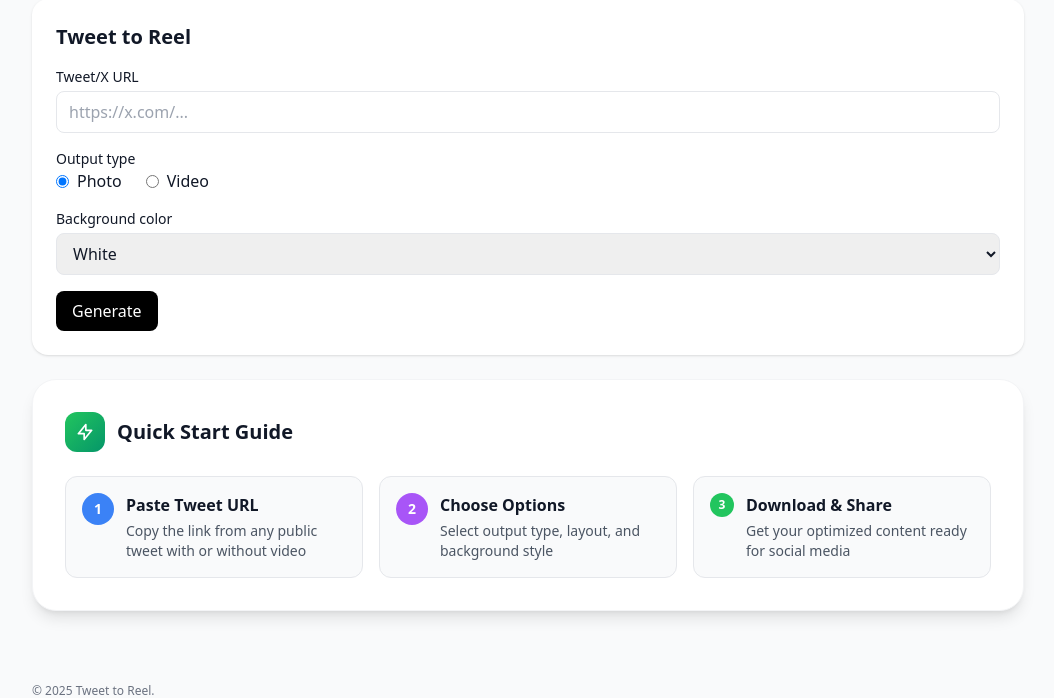
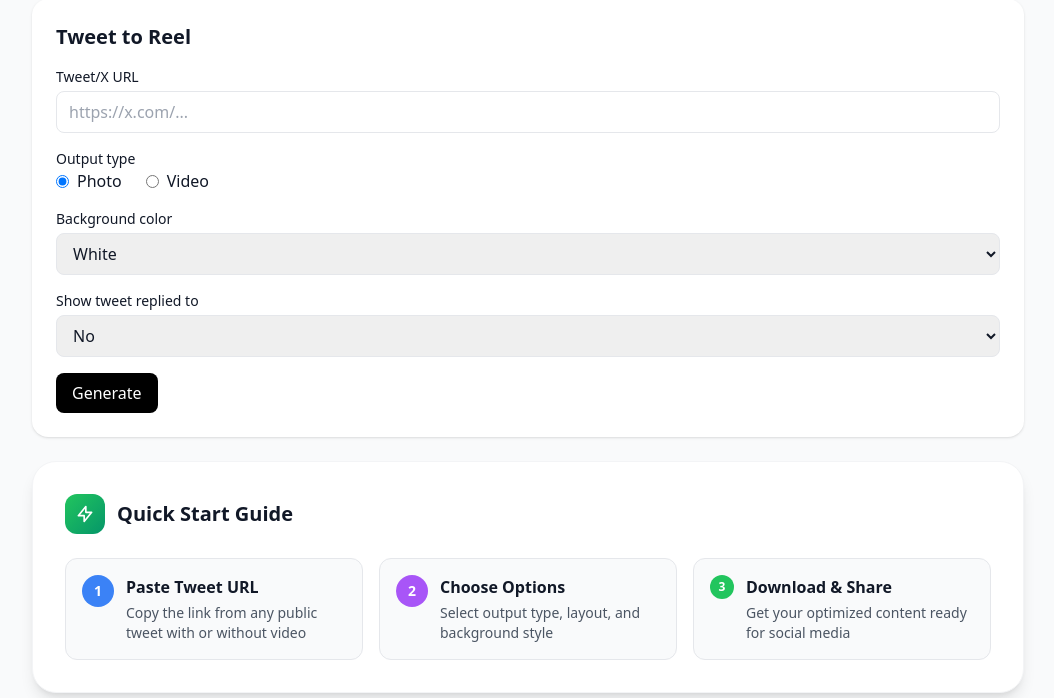
Before and after one commit to Costinbc/tweet_to_reel, a Flask app: page / in a window 1280 px wide. Shown: the part 82-780 px from the top of the page, without its empty margins (112-1166 px from the left). Run offline with Flask 3, Linux system fonts and the light colour scheme; parts of the project's set-up code (start-up, migrations or seed data) failed here and were passed over; some libraries are stand-ins or nearby versions.

Commit message:
Added show_replied_to_tweet option and extra logging for photos

```diff
--- a/src/app.py
+++ b/src/app.py
@@ -148,27 +148,6 @@
                         "status": f"job queued…",
                         "step":   "queue",
                     })
-        # elif state == "IN_QUEUE":
-        #     write_progress(job_id, {
-        #         "status": f"job queued…",
-        #         "step":   "video",
-        #     })
-        #     time.sleep(2)
-        #
-        # elif state.startswith("Estimated"):
-        #     print(state)
-        #     time_left = state.split("Estimated time:")[-1].strip().split(" ")[0]
-        #     write_progress(job_id, {
-        #         "status": f"Processing video…",
-        #         "step":   "video",
-        #         "time_left": time_left,
-        #     })
-        #
-        # else:
-        #     write_progress(job_id, {
-        #         "status": f"Processing video…",
-        #         "step":   "video",
-        #     })
 
 
 def progress_path(job_id: str) -> str:
@@ -206,8 +185,8 @@
     r.raise_for_status()
     return r.json()["id"], public_url
 
-def process_job(tweet_url: str, type: str, layout: str, background: str, cropped: bool, job_id: str):
-    tweet_id = tweet_url.rstrip("/").split("/")[-1]
+def process_job(tweet_url: str, type: str, layout: str, show_replied_to_tweet: str, background: str, cropped: bool, job_id: str):
+    tweet_id = tweet_url.rstrip("/").split("/")[-1].split("?")[0]
     img_raw = os.path.join(downloads_dir, f"{tweet_id}.png")
     img_cropped = os.path.join(downloads_dir, f"{tweet_id}_cropped.png")
     img_final = os.path.join(results_dir, f"{job_id}_photo.png")
@@ -220,6 +199,7 @@
         "video_duration": 0,
         "type": type,
         "layout": layout,
+        "show_replied_to_tweet": show_replied_to_tweet,
         "background": background,
         "cropped": cropped,
     })
@@ -249,7 +229,7 @@
             "video_duration": 0,
             "type": "photo",
         })
-        subprocess.run(["python", screenshot_py, "photo", background, tweet_url, img_raw], check=True)
+        subprocess.run(["python", screenshot_py, "photo", show_replied_to_tweet, background, tweet_url, img_raw], check=True)
 
         write_progress(job_id, {
             "status": "Cropping image...",
@@ -281,11 +261,12 @@
 @app.route("/", methods=["GET", "POST"])
 def index():
     if request.method == "POST":
-        tweet_url   = request.form.get("url")
-        type        = request.form.get("type")
-        layout      = request.form.get("layout")
-        background  = request.form.get("background-photo") if type == "photo" else request.form.get("background-video")
-        cropped     = request.form.get("cropped") == "1"
+        tweet_url = request.form.get("url")
+        type = request.form.get("type")
+        layout = request.form.get("layout")
+        background = request.form.get("background-photo") if type == "photo" else request.form.get("background-video")
+        show_replied_to_tweet = request.form.get("show_replied_to_tweet") if type == "photo" else 'false'
+        cropped = request.form.get("cropped") == "1"
 
         if not tweet_url:
             if request.headers.get("HX-Request"):
@@ -295,14 +276,14 @@
             return jsonify(error="Please enter a tweet URL"), 400
 
         job_id = uuid.uuid4().hex[:8]
-        executor.submit(process_job, tweet_url, type, layout, background, cropped, job_id)
+        executor.submit(process_job, tweet_url, type, layout, show_replied_to_tweet, background, cropped, job_id)
 
         if request.headers.get("HX-Request"):
             resp = make_response(render_template("partials/queued.html", job_id=job_id))
             resp.headers["Cache-Control"] = "no-store"
             return resp
 
-        return jsonify(job_id=job_id, type=type, layout=layout, background=background, cropped=cropped), 202
+        return jsonify(job_id=job_id, type=type, layout=layout, show_replied_to_tweet=show_replied_to_tweet, background=background, cropped=cropped), 202
 
     return render_template("index.html")
 
--- a/src/crop_tweet.py
+++ b/src/crop_tweet.py
@@ -78,6 +78,7 @@
 
         cv2.imwrite(output_path, rgba_tweet)
 
+    print(f"Tweet card saved to: {output_path}")
     return output_path
 
 
@@ -117,7 +118,7 @@
         output_path = f"{base_name}_padded.jpg"
 
     canvas.save(output_path)
-    print(f"✅ Padded image saved to: {output_path}")
+    print(f"Padded image saved to: {output_path}")
 
 
 if __name__ == "__main__":
@@ -131,10 +132,13 @@
     output_image_path = os.path.abspath(sys.argv[4]) if len(sys.argv) > 4 else os.path.abspath(sys.argv[3])
 
     if crop_action == "tweet_card":
+        print("Extracting tweet card...")
         extract_tweet_card(input_image_path, output_image_path, "video", background_type)
     elif crop_action == "photo_card":
+        print("Extracting photo card...")
         extract_tweet_card(input_image_path, output_image_path, "photo")
     elif crop_action == "pad_photo":
+        print("Padding photo...")
         pad_photo(input_image_path, background_type, output_image_path)
     else:
         print("Invalid crop action.")
--- a/templates/index.html
+++ b/templates/index.html
@@ -66,6 +66,14 @@
             <option value="black">Black</option>
           </select>
         </label>
+
+          <label class="grid gap-1">
+            <span class="text-sm font-medium">Show tweet replied to</span>
+            <select class="border rounded-lg px-3 py-2" name="show_replied_to_tweet">
+              <option value="false" selected>No</option>
+              <option value="true">Yes</option>
+            </select>
+          </label>
         </div>
 
       <div id="videoOptions" x-cloak x-show="type==='video'" class="grid gap-4">
```
Also changed, not shown: src/screenshot_ors.py (+19 -8 lines).
